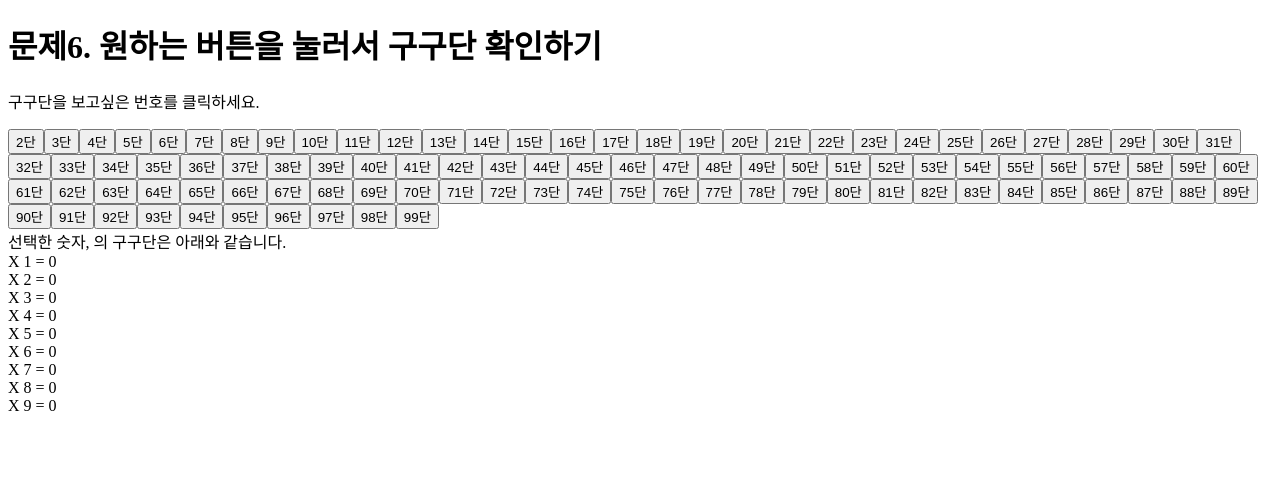
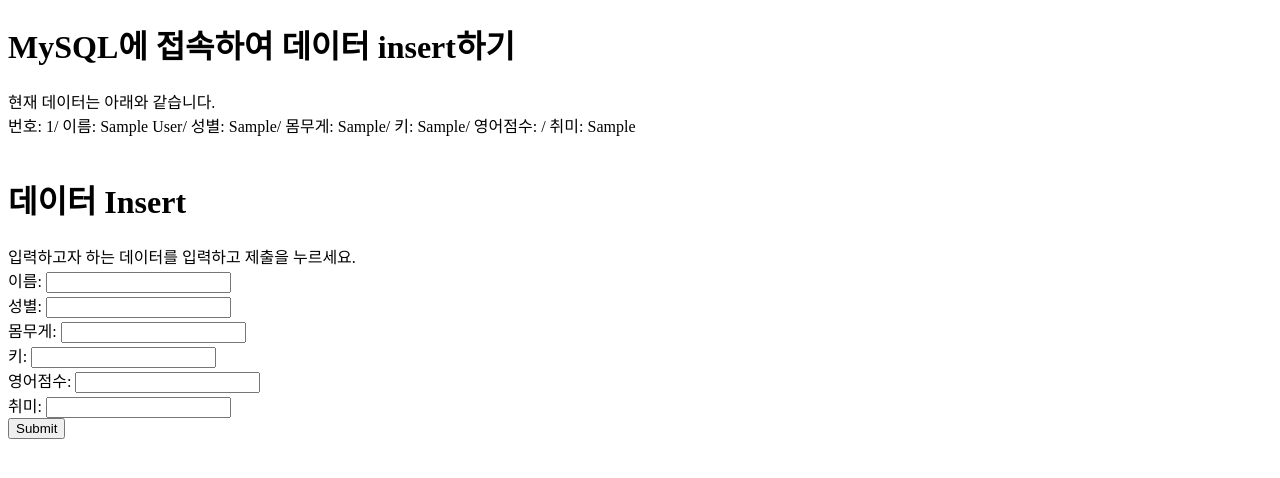
Before and after one commit to coxfactor/opencoxfactor.github.io, a PHP site: page / in a window 1280 px wide. Shown: the top 478 px of the page. Run offline with PHP 8.4, Linux system fonts and the light colour scheme; tables that the repository leaves empty or names only in its code hold one stand-in row (values such as "Sample post"); data that the repository does not hold is empty.

Commit message:
Update index.php

```diff
--- a/index.php
+++ b/index.php
@@ -4,18 +4,51 @@
     <title></title>
 </head>
 <body>
-    <h1>문제6. 원하는 버튼을 눌러서 구구단 확인하기</h1>
-    <p>구구단을 보고싶은 번호를 클릭하세요.</p>
+    <h1>MySQL에 접속하여 데이터 insert하기</h1>
+    <?php
+    //mysql 접속 계정 정보 설정
+    $mysql_host = 'coxfactorphp.mysql.database.azure.com';
+    $mysql_user = 'milo';
+    $mysql_password = '102rlrkq!@!@';
+    $mysql_db = 'coxfactor';
+    //connetc 설정(host,user,password)
+    $conn = mysql_connect($mysql_host,$mysql_user,$mysql_password);
+    //db 연결
+    $dbconn = mysql_select_db($mysql_db,$conn);
+    //charset UTF8
+    mysql_query("set names utf8");
+    //쿼리문 작성
+    $query = "select * from tb_student";
+    //쿼리보내고 결과를 변수에 저장
+    $result = mysql_query($query);
+    echo "현재 데이터는 아래와 같습니다.<br/>";
+    while($row = mysql_fetch_array($result)){
+        echo "번호: ".$row[id]."/ 이름: ".$row[name]."/ 성별: ".$row[sex]
+        ."/ 몸무게: ".$row[weight]."/ 키: ".$row[height]."/ 영어점수: ".$row[engScore]
+        ."/ 취미: ".$row[specialty]."<br/>";
+    }
+    echo "<br/><h1>데이터 Insert</h1>입력하고자 하는 데이터를 입력하고 제출을 누르세요.";
+    ?>
     <form method="POST" action="index.php">
-        <?php
-            for($i=2;$i<100;$i++){
-                echo "<button type='submit' name='button' value='".$i."'>".$i."단</button>";
-            }
-            echo "</form>";
-            echo "선택한 숫자, ".$_POST['button']."의 구구단은 아래와 같습니다.<br/>";
-            for($i=1;$i<10;$i++){
-                echo $_POST['button']." X ".$i." = ".($_POST['button']*$i)."<br/>";
-            }
-        ?>
+        이름: <input type="text" name="name"/><br/>
+        성별: <input type="text" name="sex"/><br/>
+        몸무게: <input type="text" name="weight"/><br/>
+        키: <input type="text" name="height"/><br/>
+        영어점수: <input type="text" name="engScore"/><br/>
+        취미: <input type="text" name="specialty"/><br/>
+        <input type="submit" name="answer"/><br/>
+    </form>
+    <?php
+        $insertQuery = "insert into tb_student (name,sex,weight,height,engScore,specialty)"
+        ." values ('".$_POST['name']."','".$_POST['sex']."',".$_POST['weight'].","
+        .$_POST['height'].",".$_POST['engScore'].",'".$_POST['specialty']."')";
+        $result = mysql_query($insertQuery,$conn);
+        //데이터가 전달되었으면 새로고침하기
+        if (($_POST['name'] != NULL)&($_POST['sex'] != NULL)&($_POST['weight'] != NULL)
+            &($_POST['height'] != NULL)&($_POST['engScore'] != NULL)){
+         echo "<meta http-equiv='refresh' content='1;index.php' />";
+        }
+    ?>
+
 </body>
 </html>
```
